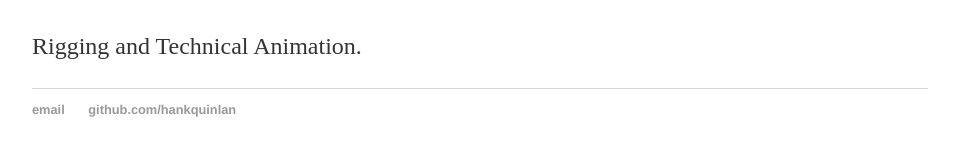
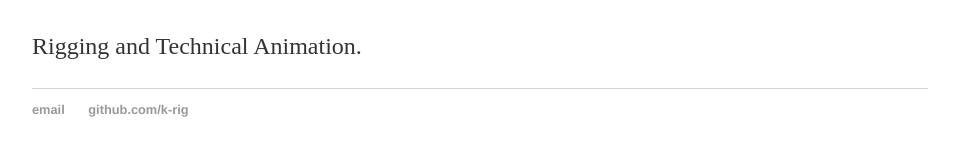
Before and after one commit to jakrig/jakrig.github.io, a Jekyll site: the page built from index.html, in a window 1280 px wide. Shown: the part 167-323 px from the top of the page, without its empty margins (160-1119 px from the left). Built offline with Jekyll 4.4.1, drawn with Linux system fonts in a browser that asks for light colours.

Commit message:
added contacts to default

```diff
--- a/_layouts/default.html
+++ b/_layouts/default.html
@@ -21,8 +21,8 @@
 			</div><!-- /.container -->
 			<footer>
 	    		<ul>
-	        		<li><a href="mailto:hankquinlanhub@gmail.com">email</a></li>
-	        		<li><a href="https://github.com/hankquinlan">github.com/hankquinlan</a></li>
+	        		<li><a href="mailto:k.hoenselaers@gmail.com">email</a></li>
+	        		<li><a href="https://github.com/k-rig">github.com/k-rig</a></li>
 				</ul>
 			</footer>
 		</body>
```
